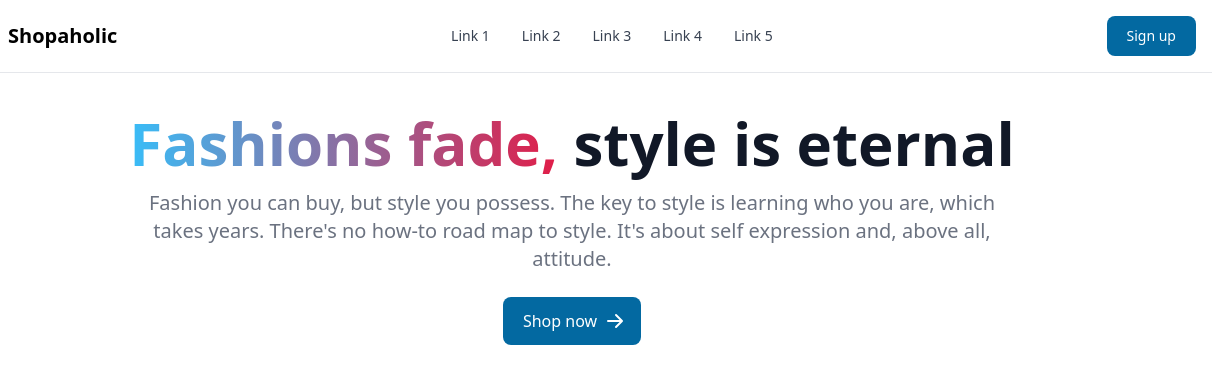
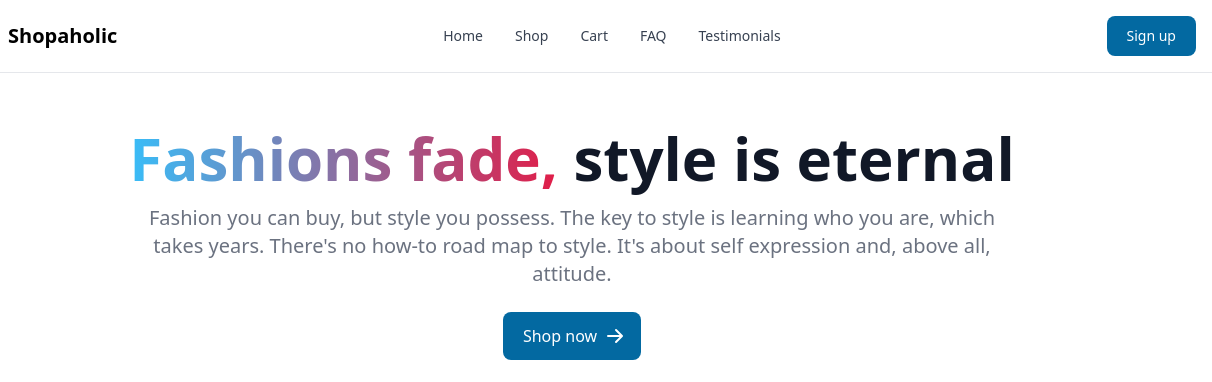
Before and after one commit to shohan-pherones/shopaholic-tailwind-flowbite, a website: page src/index.html in a window 1280 px wide. Shown: the top 382 px of the page, 68-1280 px from the left. Drawn offline with nearby package versions, Linux system fonts and the light colour scheme; no server answers.

Commit message:
nav sticked

```diff
--- a/src/index.html
+++ b/src/index.html
@@ -18,7 +18,7 @@
     <header>
       <!-- Navbar -->
       <nav
-        class="bg-white px-2 sm:px-4 py-2.5 dark:bg-gray-900 w-full border-b border-gray-200 dark:border-gray-600"
+        class="fixed top-0 left-0 z-50 backdrop-blur-xl bg-white/75 dark:bg-gray-900/75 px-2 sm:px-4 py-2.5 w-full border-b border-gray-200 dark:border-gray-600"
       >
         <div
           class="container flex flex-wrap justify-between items-center mx-auto"
@@ -73,37 +73,37 @@
             >
               <li>
                 <a
-                  href="#"
+                  href="#section-1"
                   class="block py-2 pr-4 pl-3 text-gray-700 rounded hover:bg-gray-100 md:hover:bg-transparent md:hover:text-sky-700 md:p-0 md:dark:hover:text-white dark:text-gray-400 dark:hover:bg-gray-700 dark:hover:text-white md:dark:hover:bg-transparent dark:border-gray-700"
-                  >Link 1</a
+                  >Home</a
+                >
+              </li>
+              <li>
+                <a
+                  href="#section-2"
+                  class="block py-2 pr-4 pl-3 text-gray-700 rounded hover:bg-gray-100 md:hover:bg-transparent md:hover:text-sky-700 md:p-0 md:dark:hover:text-white dark:text-gray-400 dark:hover:bg-gray-700 dark:hover:text-white md:dark:hover:bg-transparent dark:border-gray-700"
+                  >Shop</a
                 >
               </li>
               <li>
                 <a
                   href="#"
                   class="block py-2 pr-4 pl-3 text-gray-700 rounded hover:bg-gray-100 md:hover:bg-transparent md:hover:text-sky-700 md:p-0 md:dark:hover:text-white dark:text-gray-400 dark:hover:bg-gray-700 dark:hover:text-white md:dark:hover:bg-transparent dark:border-gray-700"
-                  >Link 2</a
+                  >Cart</a
                 >
               </li>
               <li>
                 <a
-                  href="#"
+                  href="#section-3"
                   class="block py-2 pr-4 pl-3 text-gray-700 rounded hover:bg-gray-100 md:hover:bg-transparent md:hover:text-sky-700 md:p-0 md:dark:hover:text-white dark:text-gray-400 dark:hover:bg-gray-700 dark:hover:text-white md:dark:hover:bg-transparent dark:border-gray-700"
-                  >Link 3</a
+                  >FAQ</a
                 >
               </li>
               <li>
                 <a
-                  href="#"
+                  href="#section-4"
                   class="block py-2 pr-4 pl-3 text-gray-700 rounded hover:bg-gray-100 md:hover:bg-transparent md:hover:text-sky-700 md:p-0 md:dark:hover:text-white dark:text-gray-400 dark:hover:bg-gray-700 dark:hover:text-white md:dark:hover:bg-transparent dark:border-gray-700"
-                  >Link 4</a
-                >
-              </li>
-              <li>
-                <a
-                  href="#"
-                  class="block py-2 pr-4 pl-3 text-gray-700 rounded hover:bg-gray-100 md:hover:bg-transparent md:hover:text-sky-700 md:p-0 md:dark:hover:text-white dark:text-gray-400 dark:hover:bg-gray-700 dark:hover:text-white md:dark:hover:bg-transparent dark:border-gray-700"
-                  >Link 5</a
+                  >Testimonials</a
                 >
               </li>
             </ul>
@@ -111,7 +111,7 @@
         </div>
       </nav>
       <!-- Hero -->
-      <section class="container mx-auto mt-10 text-center">
+      <section id="section-1" class="container mx-auto text-center mt-32">
         <h1
           class="mb-4 text-3xl font-extrabold text-gray-900 dark:text-white md:text-5xl lg:text-6xl"
         >
@@ -150,7 +150,7 @@
     </header>
     <main>
       <!-- SLider -->
-      <section class="container mx-auto mt-10">
+      <section class="container mx-auto mt-32">
         <div id="indicators-carousel" class="relative" data-carousel="static">
           <!-- Carousel wrapper -->
           <div class="relative h-56 overflow-hidden rounded-lg md:h-96">
@@ -305,10 +305,8 @@
           </button>
         </div>
       </section>
-      <!-- Statistics -->
-      <section class="container mx-auto-mt-10"></section>
       <!-- New arrivals -->
-      <section class="container mx-auto mt-10">
+      <section id="section-2" class="container mx-auto mt-32">
         <h5
           class="mb-10 text-3xl font-bold text-gray-900 dark:text-white text-center"
         >
@@ -321,7 +319,7 @@
         </div>
       </section>
       <!-- FAQ -->
-      <section class="container mx-auto mt-10">
+      <section id="section-3" class="container mx-auto mt-32">
         <h5
           class="mb-10 text-3xl font-bold text-gray-900 dark:text-white text-center"
         >
@@ -482,7 +480,7 @@
         </div>
       </section>
       <!-- Testimonials -->
-      <section class="container mx-auto mt-10">
+      <section id="section-4" class="container mx-auto mt-32">
         <h5
           class="mb-10 text-3xl font-bold text-gray-900 dark:text-white text-center"
         >
@@ -673,10 +671,8 @@
           </figure>
         </div>
       </section>
-      <!-- Offers -->
-      <section class="container mx-auto-mt-10"></section>
       <!-- Call to action -->
-      <section class="container mx-auto mt-10">
+      <section class="container mx-auto mt-32">
         <div
           class="p-4 w-full text-center bg-white rounded-lg border shadow-md sm:p-8 dark:bg-gray-800 dark:border-gray-700"
         >
@@ -747,7 +743,7 @@
       </section>
     </main>
     <footer
-      class="container mx-auto mt-10 p-4 bg-white sm:p-6 dark:bg-gray-900"
+      class="container mx-auto mt-32 p-4 bg-white sm:p-6 dark:bg-gray-900"
     >
       <div class="md:flex md:justify-between">
         <div class="mb-6 md:mb-0">
```
Also changed, not shown: dist/index.html, dist/output.css, dist/pexels-gabriela-guerino-1839904.f2c5fb7d.jpg (added), 2 other files.
